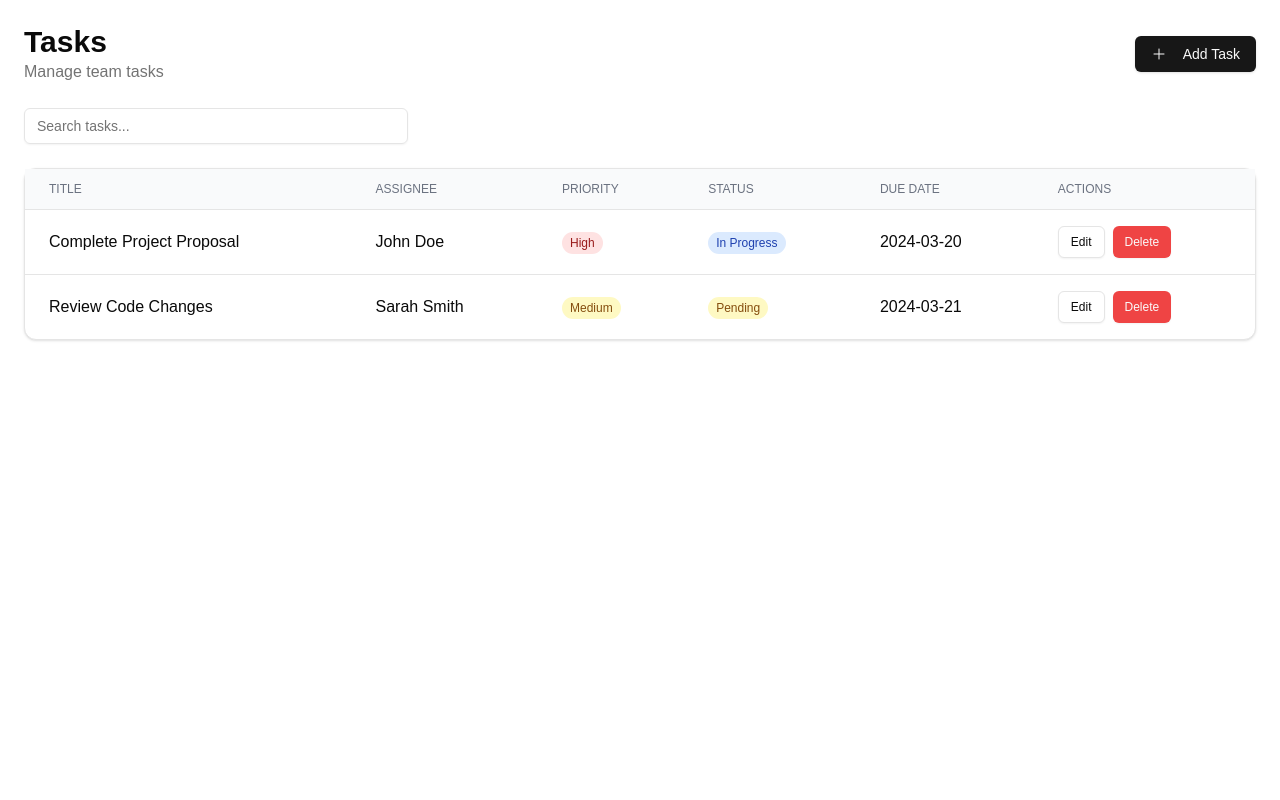
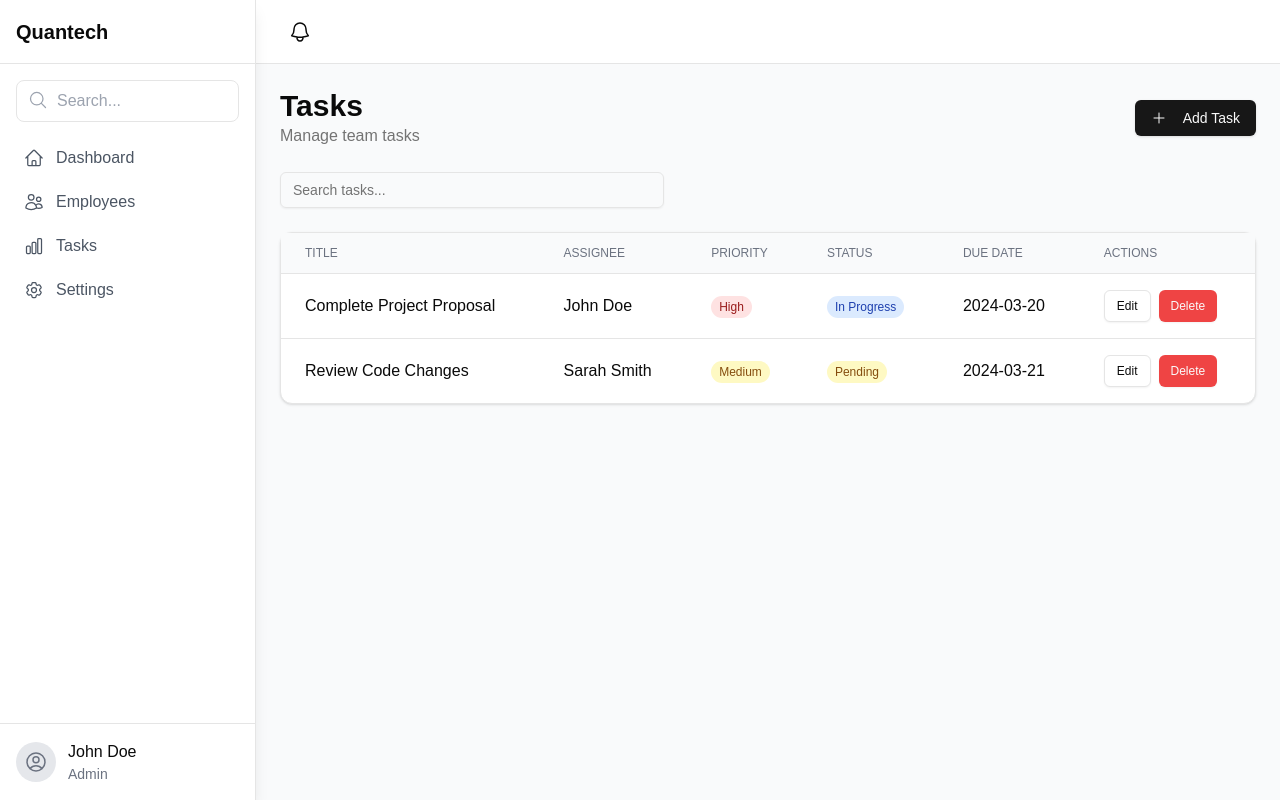
Before and after one commit to Zeeshanunique/quantech, a Next.js app: page /tasks in a window 1280 px wide. Built offline with nearby package versions, Linux system fonts and the light colour scheme.

Commit message:
third commit

```diff
--- a/app/components/dashboard/DashboardLayout.tsx
+++ b/app/components/dashboard/DashboardLayout.tsx
@@ -1,4 +1,5 @@
 'use client'
+
 import { useState } from 'react';
 import Link from 'next/link';
 import {
@@ -6,7 +7,6 @@ import {
   ChartBarIcon,
   UsersIcon,
   Cog6ToothIcon,
-  Bars3Icon,
   MagnifyingGlassIcon,
   BellIcon,
   UserCircleIcon
@@ -19,26 +19,16 @@ const adminNavigation = [
   { name: 'Settings', href: '/settings', icon: Cog6ToothIcon },
 ];
 
-const employeeNavigation = [
-  { name: 'Dashboard', href: '/', icon: HomeIcon },
-  { name: 'My Tasks', href: '/my-tasks', icon: ChartBarIcon },
-  { name: 'Profile', href: '/profile', icon: UserCircleIcon },
-];
-
 export default function DashboardLayout({ children }: { children: React.ReactNode }) {
   const [sidebarOpen, setSidebarOpen] = useState(false);
-  const isAdmin = true; // Replace with actual role check
-  const navigation = isAdmin ? adminNavigation : employeeNavigation;
 
   return (
-    <div className="flex min-h-screen">
-      {/* Sidebar */}
-      <aside className={`${sidebarOpen ? 'translate-x-0' : '-translate-x-full'}
-        md:translate-x-0 fixed md:static inset-y-0 left-0 w-64 bg-white shadow-lg
-        transition-transform duration-200 ease-in-out z-30`}>
-
+    <div className="min-h-screen">
+      {/* Fixed Sidebar */}
+      <aside className="fixed inset-y-0 left-0 w-64 bg-white border-r shadow-lg z-50">
+        <div className="flex flex-col h-full">
           {/* Logo */}
-        <div className="h-16 flex items-center justify-between px-4 border-b">
+          <div className="h-16 flex items-center px-4 border-b">
             <Link href="/" className="flex items-center space-x-2">
               <span className="text-xl font-bold">Quantech</span>
             </Link>
@@ -57,12 +47,12 @@ export default function DashboardLayout({ children }: { children: React.ReactNod
           </div>
 
           {/* Navigation */}
-        <nav className="px-4 space-y-1">
-          {navigation.map((item) => (
+          <nav className="flex-1 px-4 space-y-1 overflow-y-auto">
+            {adminNavigation.map((item) => (
               <Link
                 key={item.name}
                 href={item.href}
-              className="flex items-center px-2 py-2 text-gray-600 rounded-lg hover:bg-gray-100 group"
+                className="flex items-center px-2 py-2 text-gray-600 rounded-lg hover:bg-gray-100"
               >
                 <item.icon className="w-5 h-5 mr-3" />
                 {item.name}
@@ -71,30 +61,24 @@ export default function DashboardLayout({ children }: { children: React.ReactNod
           </nav>
 
           {/* User Profile */}
-        <div className="absolute bottom-0 w-full p-4 border-t">
+          <div className="p-4 border-t bg-white">
             <div className="flex items-center space-x-3">
               <div className="w-10 h-10 rounded-full bg-gray-200 flex items-center justify-center">
                 <UserCircleIcon className="w-6 h-6 text-gray-500" />
               </div>
               <div>
                 <p className="font-medium">John Doe</p>
-              <p className="text-sm text-gray-500">{isAdmin ? 'Admin' : 'Employee'}</p>
+                <p className="text-sm text-gray-500">Admin</p>
+              </div>
             </div>
           </div>
         </div>
       </aside>
 
       {/* Main Content */}
-      <div className="flex-1">
-        {/* Header */}
-        <header className="h-16 bg-white border-b flex items-center justify-between px-4 md:px-6">
-          <button
-            onClick={() => setSidebarOpen(!sidebarOpen)}
-            className="md:hidden p-2 rounded-md hover:bg-gray-100"
-          >
-            <Bars3Icon className="h-6 w-6" />
-          </button>
-
+      <div className="pl-64">
+        {/* Fixed Header */}
+        <header className="fixed top-0 right-0 left-64 h-16 bg-white border-b flex items-center justify-between px-6 z-40">
           <div className="flex items-center space-x-4">
             <button className="p-2 rounded-md hover:bg-gray-100">
               <BellIcon className="h-6 w-6" />
@@ -103,7 +87,7 @@ export default function DashboardLayout({ children }: { children: React.ReactNod
         </header>
 
         {/* Page Content */}
-        <main className="p-4 md:p-6">
+        <main className="pt-16 min-h-screen bg-gray-50">
           {children}
         </main>
       </div>
--- a/app/employees/page.tsx
+++ b/app/employees/page.tsx
@@ -1,5 +1,10 @@
 import EmployeeList from "../components/employees/EmployeeList"
+import DashboardLayout from "../components/dashboard/DashboardLayout"
 
 export default function EmployeesPage() {
-  return <EmployeeList />
+  return (
+    <DashboardLayout>
+      <EmployeeList />
+    </DashboardLayout>
+  );
 }
--- a/app/page.tsx
+++ b/app/page.tsx
@@ -1,12 +1,12 @@
 import DashboardLayout from "./components/dashboard/DashboardLayout";
 import DashboardContent from "./components/dashboard/DashboardContent";
 
-export default function Page() {
+export default function Home() {
   return (
-    <div className="min-h-screen bg-background">
-      <DashboardLayout>
+    <DashboardLayout>
+      <div className="p-6">
         <DashboardContent />
-      </DashboardLayout>
-    </div>
+      </div>
+    </DashboardLayout>
   );
 }
--- a/app/settings/page.tsx
+++ b/app/settings/page.tsx
@@ -1,5 +1,9 @@
 import SettingsForm from "../components/settings/SettingsForm"
-
+import DashboardLayout from "../components/dashboard/DashboardLayout"
 export default function SettingsPage() {
-  return <SettingsForm />
+  return (
+    <DashboardLayout>
+      <SettingsForm />
+    </DashboardLayout>
+  );
 }
--- a/app/tasks/page.tsx
+++ b/app/tasks/page.tsx
@@ -1,5 +1,9 @@
 import TaskList from "../components/tasks/TaskList"
-
+import DashboardLayout from "../components/dashboard/DashboardLayout"
 export default function TasksPage() {
-  return <TaskList />
+  return (
+    <DashboardLayout>
+      <TaskList />
+    </DashboardLayout>
+  );
 }
```
Lines whose indentation alone changed are shown as unchanged.
